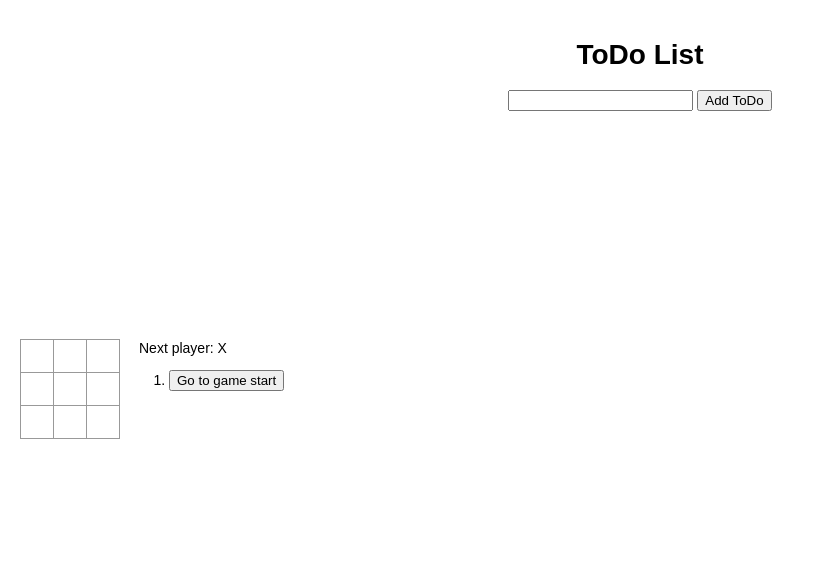
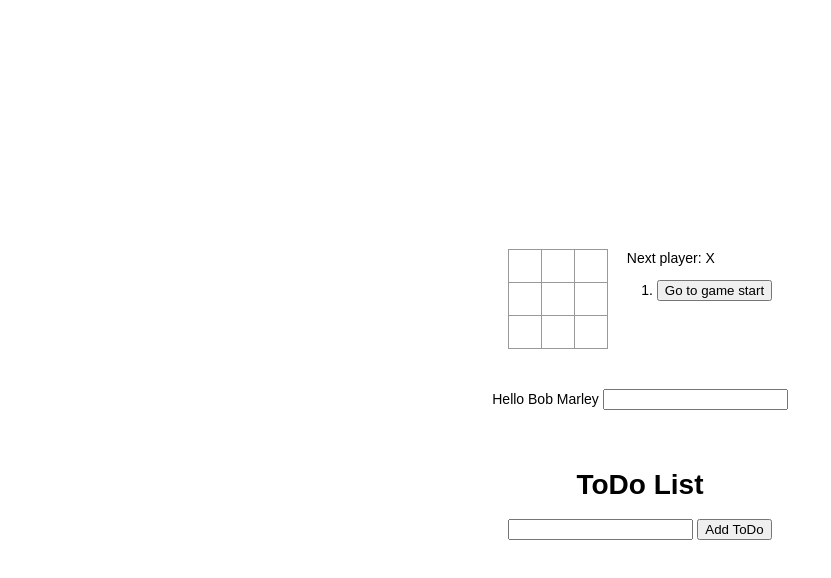
Before and after one commit to TextError/Learn-Typescript, a React (Create React App) app: page / in a window 1280 px wide. Shown: the top 578 px of the page, without its empty margins (0-831 px from the left). Built offline with nearby package versions, Linux system fonts and the light colour scheme.

Commit message:
evt and Refs

```diff
--- a/src/App.tsx
+++ b/src/App.tsx
@@ -1,12 +1,14 @@
 import React from 'react';
 import Form from './components/ToDo/Form';
 import TicTacToe from './components/TicTacToe/TicTacToe';
+import Typescript from './components/Typescript/Typescript';
 
 export const App = (): JSX.Element => {
   return (
-    <>
+    <div className='app'>
+      <TicTacToe />
+      <Typescript />
       <Form />
-      <TicTacToe />
-    </>
+    </ div>
   )
 };
--- /dev/null
+++ b/src/components/Typescript/TextField.tsx
@@ -0,0 +1,33 @@
+import React, { useRef } from 'react';
+import PropTypes from 'prop-types';
+
+interface Person {
+  fName: string
+  lName: string
+}
+
+interface ITextField {
+  text: number | undefined | string
+  person: Person
+  ok?: boolean
+  i?: number
+  fn?: (bob: string) => string // ? means optional
+  onChange: (e: React.ChangeEvent<HTMLInputElement>) => void;
+}
+
+const TextField: React.FC<ITextField> = ({ text, person: { fName, lName }, onChange }) => {
+  const inputRef = useRef<HTMLInputElement>(null);
+
+  return (
+    <div>
+      <> {text} {' '} {fName} {lName} </>
+      <input ref={inputRef} onChange={onChange} />
+    </div>
+  )
+}
+
+TextField.propTypes = {
+
+}
+
+export default TextField;
--- /dev/null
+++ b/src/components/Typescript/Typescript.tsx
@@ -0,0 +1,15 @@
+import React, { useState } from 'react';
+import TextField from './TextField';
+
+const Typescript: React.FC = () => {
+  const [text, setText] = useState<number | undefined | string>('Hello');
+
+  const onChange = (e: React.ChangeEvent<HTMLInputElement>): void => setText(e.target.value)
+  return (
+    <div className='typescript'>
+      <TextField text={text} person={{fName:'Bob', lName:'Marley'}} onChange={onChange} />
+    </div>
+  )
+}
+
+export default Typescript;
--- a/src/index.css
+++ b/src/index.css
@@ -1,3 +1,11 @@
+.app {
+  display: flex;
+  flex-direction: column;
+  justify-content: center;
+  align-items: center;
+  min-height: 100vh;
+}
+
 /* -------- ToDo -------- */
 
 .todo {
@@ -5,7 +13,7 @@
   flex-direction: column;
   justify-content: flex-start;
   align-items: center;
-  min-height: 40vh;
+  margin: 20px 0;
 }
 .todo form {
   margin-bottom: 10px;
@@ -15,7 +23,7 @@
 
 body {
   font: 14px "Century Gothic", Futura, sans-serif;
-  margin: 20px;
+  margin: 0px
 }
 
 ol, ul {
@@ -58,8 +66,19 @@ ol, ul {
 .game {
   display: flex;
   flex-direction: row;
+  justify-content: center;
+  margin: 20px 0;
 }
 
 .game-info {
   margin-left: 20px;
 }
+
+/* -------- Typescript -------- */
+
+.typescript {
+  display: flex;
+  flex-direction: row;
+  justify-content: center;
+  margin: 20px 0;
+}
```
